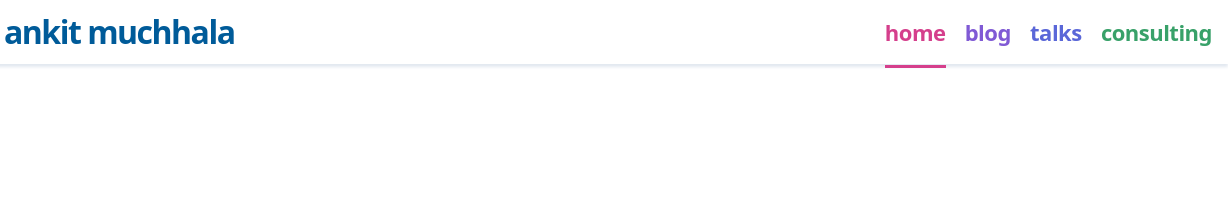
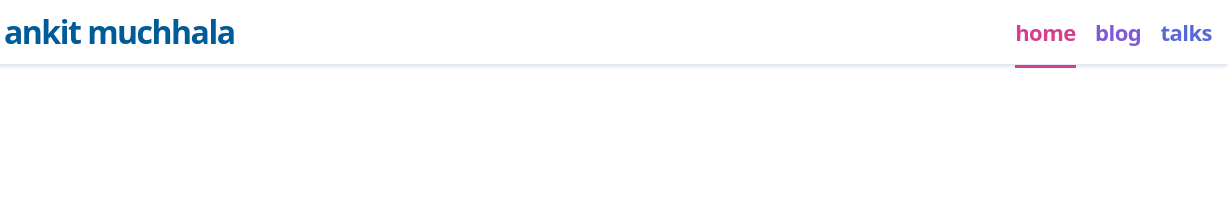
Before and after one commit to ankit-m/ankit-m.github.io, a Gatsby site: page / in a window 1280 px wide. Shown: the top 223 px of the page, 52-1280 px from the left. Built offline with nearby package versions, Linux system fonts and the light colour scheme; Gatsby itself is replaced by a stand-in of ours.

Commit message:
hide consulting section

```diff
--- a/src/components/Header.js
+++ b/src/components/Header.js
@@ -35,12 +35,12 @@ const navItems = [
   //   path: "/food",
   //   className: "text-teal",
   // },
-  {
-    label: "Consulting",
-    key: "consulting",
-    path: "/consulting",
-    className: "text-green",
-  },
+  // {
+  //   label: "Consulting",
+  //   key: "consulting",
+  //   path: "/consulting",
+  //   className: "text-green",
+  // },
 ];
 
 const HeaderWrapper = styled.header`
```
